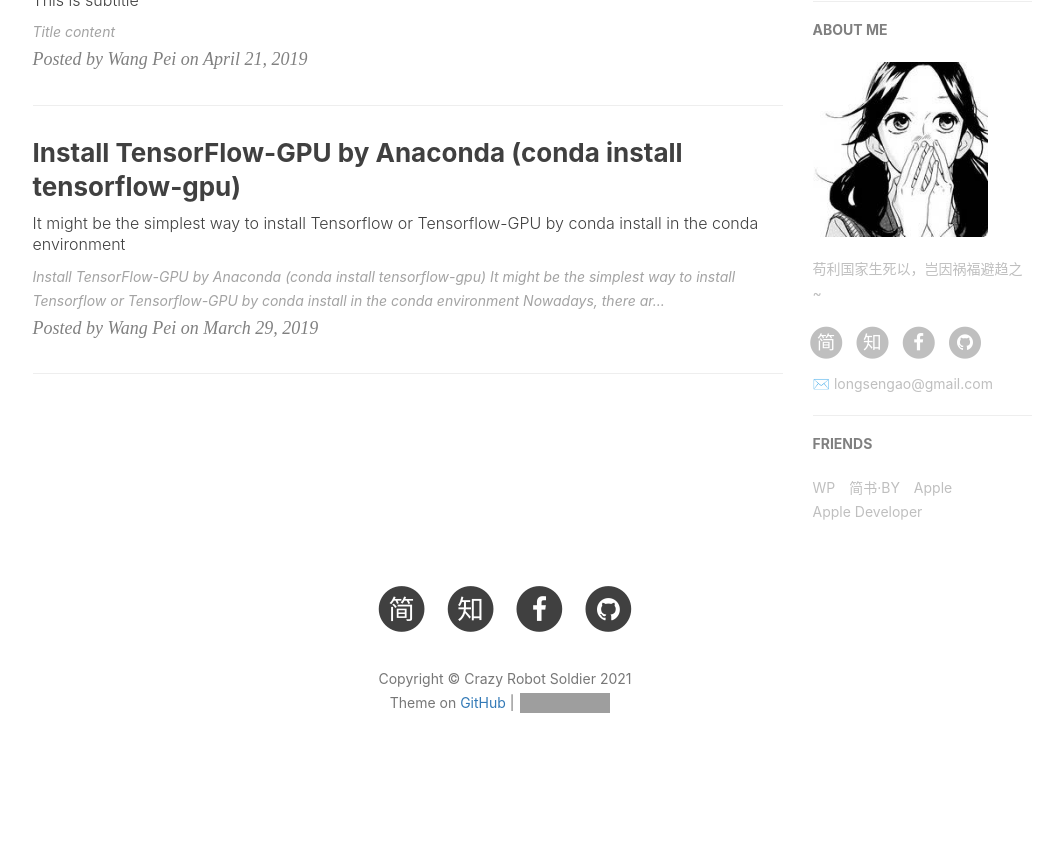
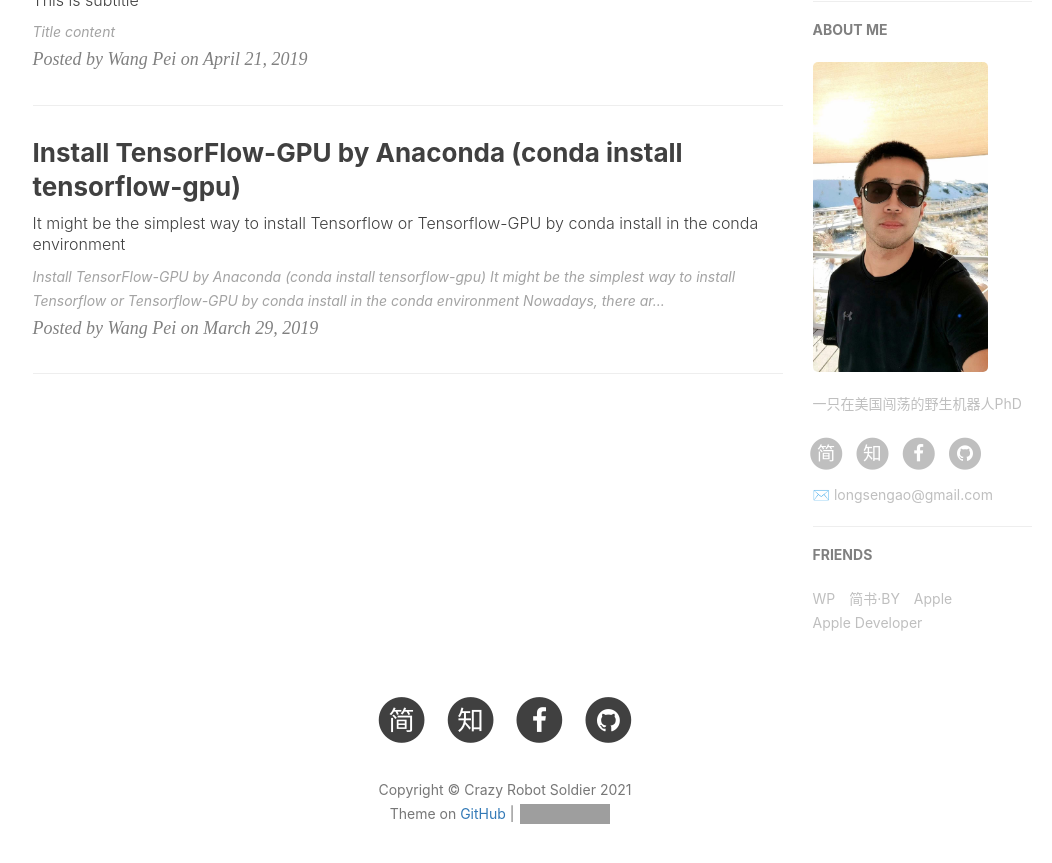
Before and after one commit to gaolongsen/gaolongsen.github.io, a Jekyll site: the page built from index.html, in a window 1280 px wide and 900 px high, scrolled down 610 px. Shown: the top 863 px of the window, without its empty margins (135-1187 px from the left). Built offline with Jekyll 4.4.1, drawn with Linux system fonts in a browser that asks for light colours; nearby versions of some CDN libraries; the list of posts is cut into pages by our own code; comment, search, counter and statistics services are not loaded; before the commit the page ends 1417 px from its top, so only the background shows below that; grey boxes are pictures that could not be loaded.

Commit message:
Update _config.yml

```diff
--- a/_config.yml
+++ b/_config.yml
@@ -11,8 +11,8 @@ github_repo: "https://github.com/gaolongsen/gaolongsen.github.io.git" # you code
 
 # Sidebar settings
 sidebar: true                           # whether or not using Sidebar.
-sidebar-about-description: "苟利国家生死以，岂因祸福避趋之~"
-sidebar-avatar: /img/avatar_binggan.jpg      # use absolute URL, seeing it's used in both `/` and `/about/`
+sidebar-about-description: "一只在美国闯荡的野生机器人PhD"
+sidebar-avatar: /img/Longsen.jpg      # use absolute URL, seeing it's used in both `/` and `/about/`
 
 
 
```
